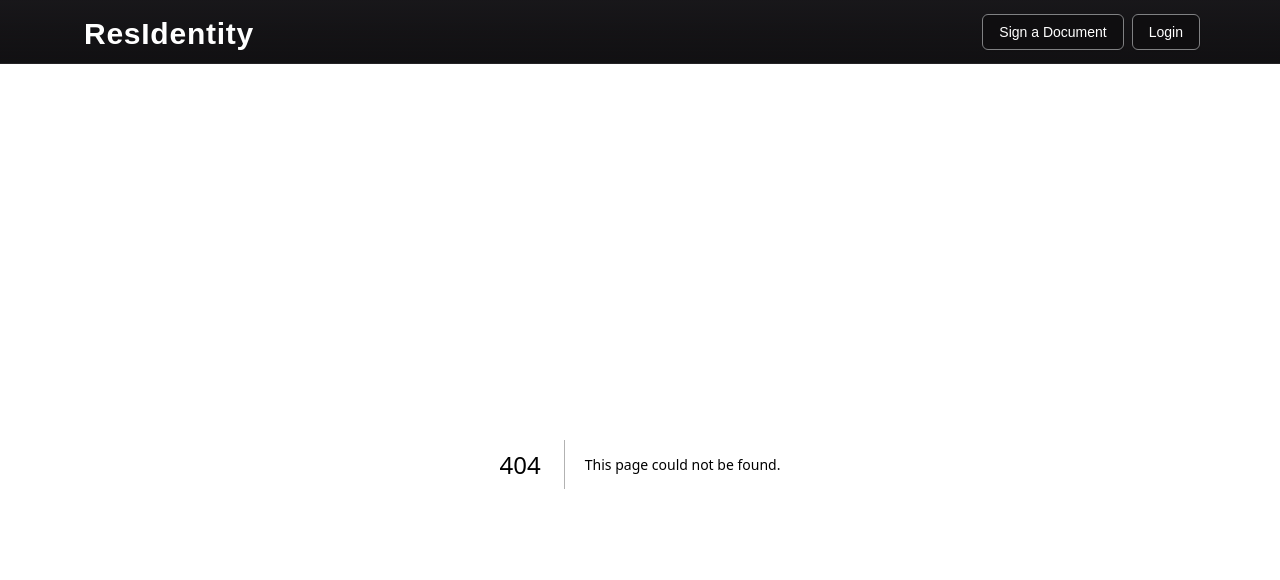
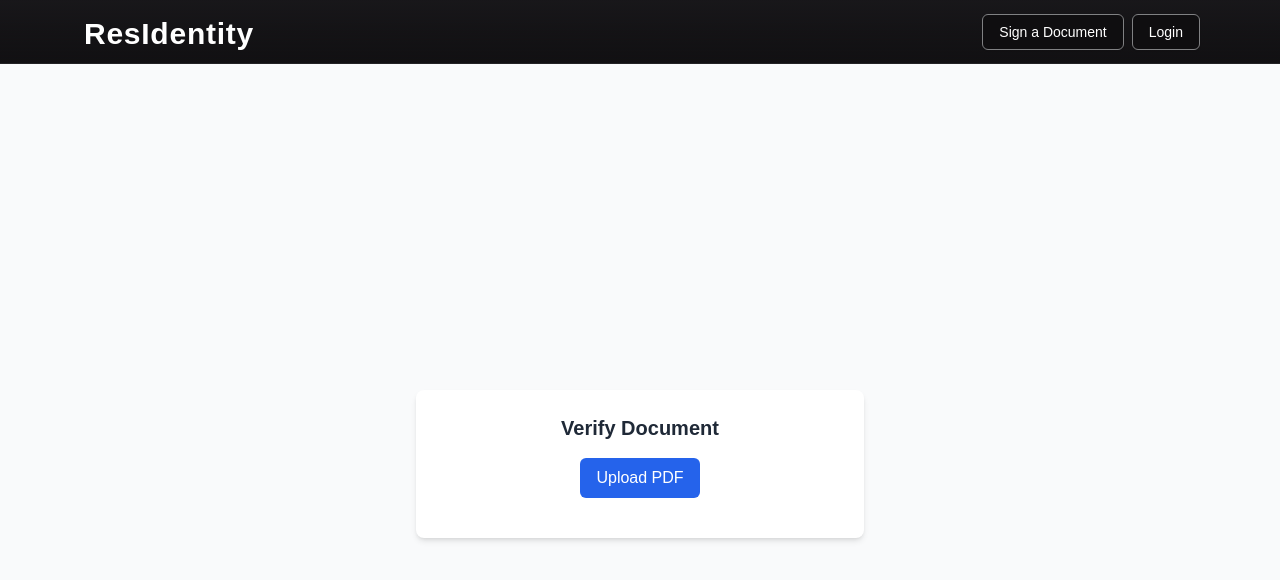
Before and after one commit to ecs265-group/residentity-frontend, a Next.js app: page /verify in a window 1280 px wide. Before the commit this address had no page. Shown: the top 580 px of the page. Built offline with nearby package versions, Linux system fonts and the light colour scheme.

Commit message:
feat: 🎸 Added a new route to verify pdf

```diff
--- /dev/null
+++ b/app/verify/page.js
@@ -0,0 +1,74 @@
+"use client";
+
+import { useState } from "react";
+
+export default function Verify() {
+  const [isUploading, setIsUploading] = useState(false);
+  const [uploadSuccess, setUploadSuccess] = useState(false);
+
+  const handleFileUpload = async (event) => {
+    const file = event.target.files[0];
+    if (!file) return;
+
+    setIsUploading(true);
+    setUploadSuccess(false);
+
+    try {
+      // Simulate a file upload delay (replace with real API upload logic)
+      await new Promise((resolve) => setTimeout(resolve, 2000));
+
+      console.log("Uploaded file:", file);
+
+      setUploadSuccess(true);
+    } catch (error) {
+      console.error("File upload error:", error);
+    } finally {
+      setIsUploading(false);
+    }
+  };
+
+  return (
+    <div className="min-h-screen flex items-center justify-center bg-gray-50 p-4">
+      <div className="max-w-md w-full bg-white shadow-md rounded-lg p-6">
+        <h1 className="text-xl font-bold text-gray-800 mb-4 text-center">
+          Verify Document
+        </h1>
+
+        {/* Upload Button */}
+        <div className="flex justify-center">
+          <label
+            className={`cursor-pointer bg-blue-600 hover:bg-blue-700 text-white font-medium py-2 px-4 rounded-md ${
+              isUploading ? "opacity-50 cursor-not-allowed" : ""
+            }`}
+          >
+            {isUploading ? "Uploading..." : "Upload PDF"}
+            <input
+              type="file"
+              accept="application/pdf"
+              onChange={handleFileUpload}
+              className="hidden"
+              disabled={isUploading}
+            />
+          </label>
+        </div>
+
+        {/* Status Messages */}
+        <div className="mt-4 text-center">
+          {isUploading && (
+            <div className="flex justify-center items-center space-x-2">
+              <div className="w-5 h-5 border-2 border-blue-500 border-t-transparent border-solid rounded-full animate-spin"></div>
+              <p className="text-gray-500">
+                Uploading your file, please wait...
+              </p>
+            </div>
+          )}
+          {uploadSuccess && (
+            <p className="text-green-600 font-medium">
+              PDF uploaded successfully!
+            </p>
+          )}
+        </div>
+      </div>
+    </div>
+  );
+}
```
